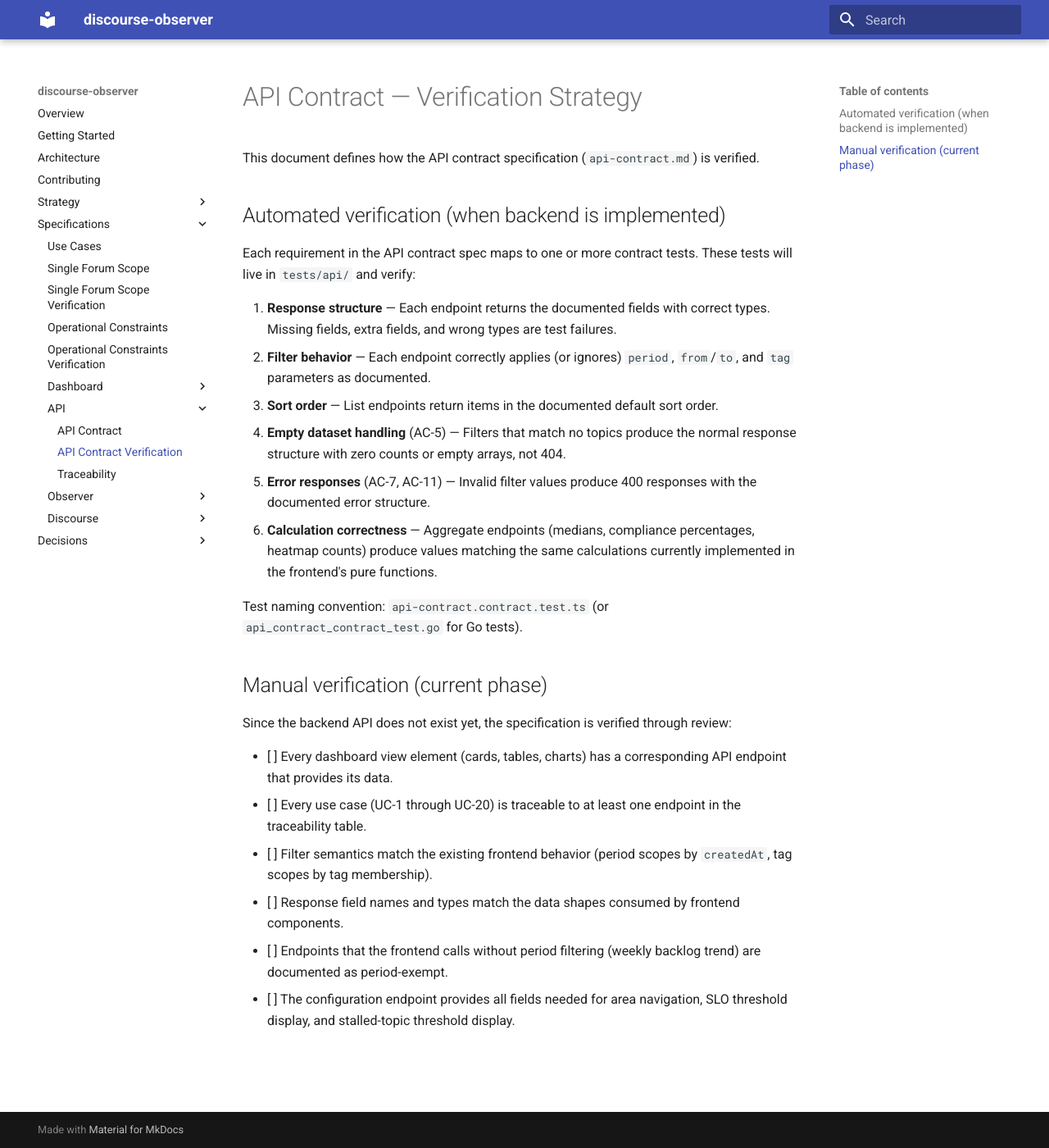
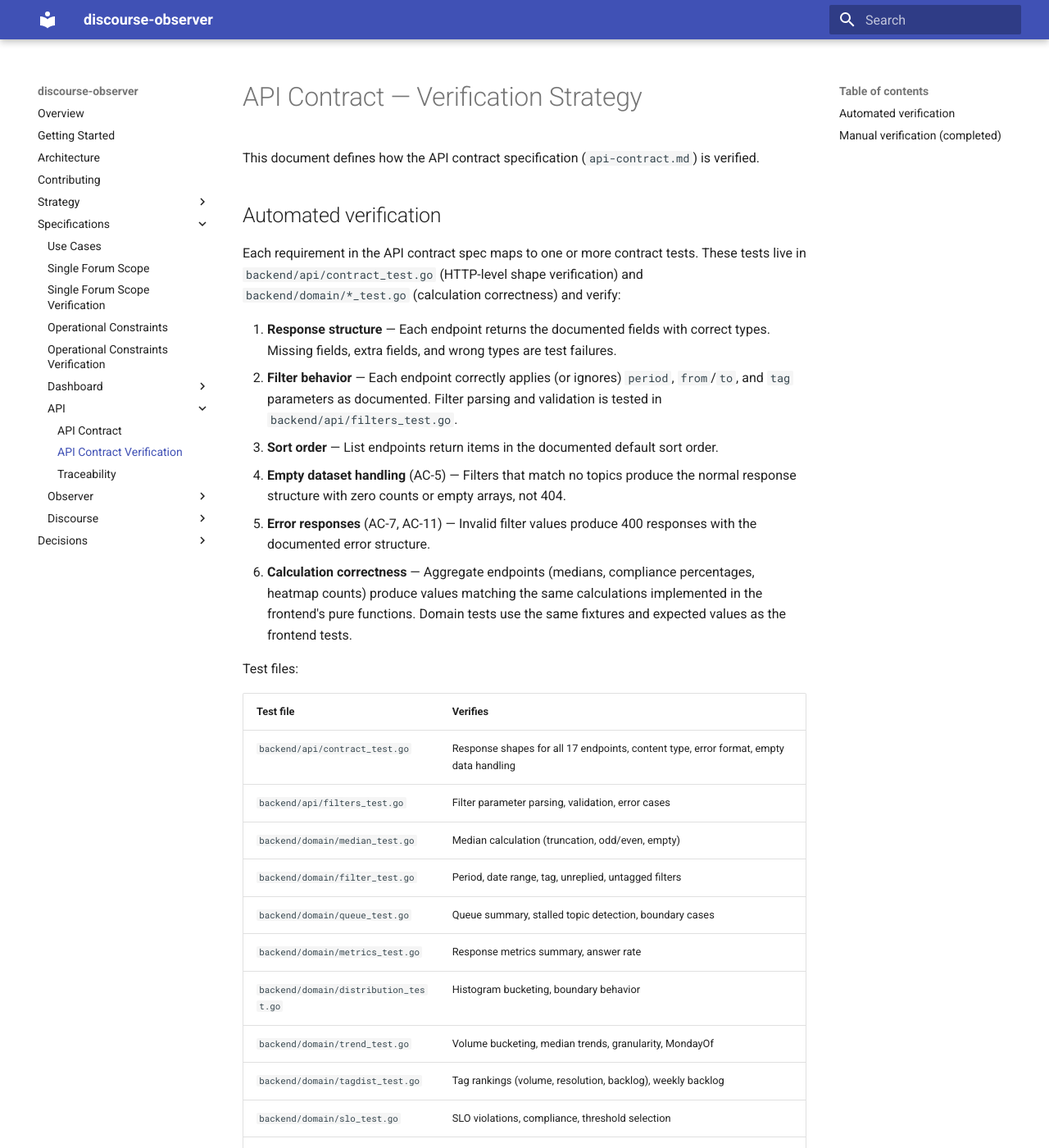
Before and after one commit to MorganDigitalAsyncTransparency/community, an MkDocs documentation site: the page built from discourse-observer/specs/api/api-contract_verification.md, in a window 1280 px wide and 1400 px high. Shown: the whole window at 82% size. Built offline with MkDocs 1.6.1 and Material for MkDocs 9.7.7, drawn with Linux system fonts in a browser that asks for light colours; some of the changed text lies outside the part shown.

Commit message:
Update documentation for new api, domain, and mock packages
Add layer descriptions to ARCHITECTURE.md, module boundaries to
AI_GUIDELINES.md, and update verification strategy to reference
actual test files. Create READMEs for new packages.

Co-Authored-By: Claude Opus 4.6 (1M context) <noreply@anthropic.com>

````diff
--- a/discourse-observer/ARCHITECTURE.md
+++ b/discourse-observer/ARCHITECTURE.md
@@ -23,11 +23,24 @@ Discourse Forum (external)
   backend/storage/        — persists raw observations (NDJSON files)
 ```
 
+API serving:
+
+```text
+  backend/api/           — HTTP handlers, routing, filter parsing, JSON responses
+        │ domain types
+        ▼
+  backend/domain/        — pure calculation functions (medians, bucketing, SLO, heatmap)
+        │ model types
+        ▼
+  backend/model/         — shared domain types
+```
+
 Cross-cutting:
 
 ```text
   backend/model/   — shared domain types, used by all modules above
   backend/config/  — forum-specific configuration, provided at startup
+  backend/mock/    — hardcoded topic fixtures for development and testing
 ```
 
 ### Dependency direction
@@ -37,6 +50,9 @@ The arrows above show *data flow*, not *import dependencies*. Imports follow dep
 - `model` has no imports. It is the innermost layer.
 - `observer` imports only `model`. It defines interfaces (`FetchClient`, `StorageBackend`) for the adapters.
 - `discourse` and `storage` import `model`. They implement the interfaces defined by `observer`. At runtime they are injected into the observer — the observer never imports them.
+- `domain` imports only `model`. It contains pure calculation functions with no framework or I/O dependencies.
+- `api` imports `domain` and `model`. It handles HTTP concerns (routing, JSON, filter parsing) and delegates computation to `domain`.
+- `mock` imports only `model`. It provides hardcoded topic fixtures for development and testing.
 - `config` has no imports. Config values are read at startup and passed into module constructors.
 
 ## Layer responsibilities
@@ -69,6 +85,18 @@ The config module has no imports. Config values are provided to other modules at
 
 An abstraction point for persisting raw observations. This module defines how observations are stored and retrieved. The storage format is NDJSON files (decided in [ADR 0005](docs/decisions/0005-storage-format.md)). An in-memory implementation may be added for testing. Derived analytical data is held in a separate SQLite store (decided in [ADR 0006](docs/decisions/0006-analytical-storage.md)) and is not part of this module.
 
+### backend/api/
+
+HTTP handlers for all `/api/v1/` endpoints defined in the [API contract](specs/api/api-contract.md). Responsible for routing, query parameter parsing and validation, filter application, and JSON response encoding. Delegates all computation to `backend/domain/`. Does not contain business logic.
+
+### backend/domain/
+
+Pure calculation functions implementing domain aggregates: medians, time bucketing, histogram distribution, tag rankings, SLO violation detection, compliance computation, and heatmap generation. These functions receive pre-filtered topic slices and return computed results. No HTTP, I/O, or framework dependencies.
+
+### backend/mock/
+
+Hardcoded topic fixtures used as the data source during development. Provides a realistic set of topics covering all endpoint scenarios (unreplied, resolved, stalled, untagged, multi-tag). Will be replaced by the SQLite analytical store when the data pipeline is implemented.
+
 ## Terminology
 
 These terms have specific meanings in this project. Other documentation uses them consistently with these definitions.
@@ -91,7 +119,7 @@ A React/TypeScript frontend exists in `frontend/` and renders a multi-page dashb
 
 The API contract is specified in [specs/api/api-contract.md](specs/api/api-contract.md). It defines domain aggregate endpoints that serve pre-computed data to the frontend and future consumers (MCP servers, CLI tools). The responsibility model — why the backend computes aggregates rather than serving raw data — is recorded in [ADR 0012](docs/decisions/0012-api-responsibility-model.md).
 
-The API is not yet implemented. When it is, it will query the SQLite analytical store ([ADR 0006](docs/decisions/0006-analytical-storage.md)) and return domain-meaningful aggregates (medians, rankings, compliance rates, distributions) in machine-readable units.
+The API is implemented in `backend/api/` with domain calculations in `backend/domain/`. It currently serves mock data from `backend/mock/`. When the data pipeline is complete, the mock data source will be replaced by queries against the SQLite analytical store ([ADR 0006](docs/decisions/0006-analytical-storage.md)).
 
 ### Event / History model
 
--- a/discourse-observer/specs/api/api-contract_verification.md
+++ b/discourse-observer/specs/api/api-contract_verification.md
@@ -2,26 +2,40 @@
 
 This document defines how the API contract specification (`api-contract.md`) is verified.
 
-## Automated verification (when backend is implemented)
+## Automated verification
 
-Each requirement in the API contract spec maps to one or more contract tests. These tests will live in `tests/api/` and verify:
+Each requirement in the API contract spec maps to one or more contract tests. These tests live in `backend/api/contract_test.go` (HTTP-level shape verification) and `backend/domain/*_test.go` (calculation correctness) and verify:
 
 1. **Response structure** — Each endpoint returns the documented fields with correct types. Missing fields, extra fields, and wrong types are test failures.
-2. **Filter behavior** — Each endpoint correctly applies (or ignores) `period`, `from`/`to`, and `tag` parameters as documented.
+2. **Filter behavior** — Each endpoint correctly applies (or ignores) `period`, `from`/`to`, and `tag` parameters as documented. Filter parsing and validation is tested in `backend/api/filters_test.go`.
 3. **Sort order** — List endpoints return items in the documented default sort order.
 4. **Empty dataset handling** (AC-5) — Filters that match no topics produce the normal response structure with zero counts or empty arrays, not 404.
 5. **Error responses** (AC-7, AC-11) — Invalid filter values produce 400 responses with the documented error structure.
-6. **Calculation correctness** — Aggregate endpoints (medians, compliance percentages, heatmap counts) produce values matching the same calculations currently implemented in the frontend's pure functions.
+6. **Calculation correctness** — Aggregate endpoints (medians, compliance percentages, heatmap counts) produce values matching the same calculations implemented in the frontend's pure functions. Domain tests use the same fixtures and expected values as the frontend tests.
 
-Test naming convention: `api-contract.contract.test.ts` (or `api_contract_contract_test.go` for Go tests).
+Test files:
 
-## Manual verification (current phase)
+| Test file | Verifies |
+|-----------|----------|
+| `backend/api/contract_test.go` | Response shapes for all 17 endpoints, content type, error format, empty data handling |
+| `backend/api/filters_test.go` | Filter parameter parsing, validation, error cases |
+| `backend/domain/median_test.go` | Median calculation (truncation, odd/even, empty) |
+| `backend/domain/filter_test.go` | Period, date range, tag, unreplied, untagged filters |
+| `backend/domain/queue_test.go` | Queue summary, stalled topic detection, boundary cases |
+| `backend/domain/metrics_test.go` | Response metrics summary, answer rate |
+| `backend/domain/distribution_test.go` | Histogram bucketing, boundary behavior |
+| `backend/domain/trend_test.go` | Volume bucketing, median trends, granularity, MondayOf |
+| `backend/domain/tagdist_test.go` | Tag rankings (volume, resolution, backlog), weekly backlog |
+| `backend/domain/slo_test.go` | SLO violations, compliance, threshold selection |
+| `backend/domain/heatmap_test.go` | 7x24 heatmap grid, day mapping, empty input |
 
-Since the backend API does not exist yet, the specification is verified through review:
+## Manual verification (completed)
 
-- [ ] Every dashboard view element (cards, tables, charts) has a corresponding API endpoint that provides its data.
-- [ ] Every use case (UC-1 through UC-20) is traceable to at least one endpoint in the traceability table.
-- [ ] Filter semantics match the existing frontend behavior (period scopes by `createdAt`, tag scopes by tag membership).
-- [ ] Response field names and types match the data shapes consumed by frontend components.
-- [ ] Endpoints that the frontend calls without period filtering (weekly backlog trend) are documented as period-exempt.
-- [ ] The configuration endpoint provides all fields needed for area navigation, SLO threshold display, and stalled-topic threshold display.
+The following items were verified during API contract design:
+
+- [x] Every dashboard view element (cards, tables, charts) has a corresponding API endpoint that provides its data.
+- [x] Every use case (UC-1 through UC-20) is traceable to at least one endpoint in the traceability table.
+- [x] Filter semantics match the existing frontend behavior (period scopes by `createdAt`, tag scopes by tag membership).
+- [x] Response field names and types match the data shapes consumed by frontend components.
+- [x] Endpoints that the frontend calls without period filtering (weekly backlog trend) are documented as period-exempt.
+- [x] The configuration endpoint provides all fields needed for area navigation, SLO threshold display, and stalled-topic threshold display.
--- a/mkdocs.yml
+++ b/mkdocs.yml
@@ -14,6 +14,9 @@ exclude_docs: |
   backend/model/README.md
   backend/observer/README.md
   backend/storage/README.md
+  backend/api/README.md
+  backend/domain/README.md
+  backend/mock/README.md
   docs/decisions/template.md
   tests/README.md
 
````
Also changed, not shown: discourse-observer/AI_GUIDELINES.md (+3 -0 lines), discourse-observer/CLAUDE.md (+1 -1 lines), discourse-observer/backend/README.md (+3 -0 lines), discourse-observer/backend/api/README.md (added, +22 -0 lines), discourse-observer/backend/domain/README.md (added, +29 -0 lines), discourse-observer/backend/mock/README.md (added, +21 -0 lines).
